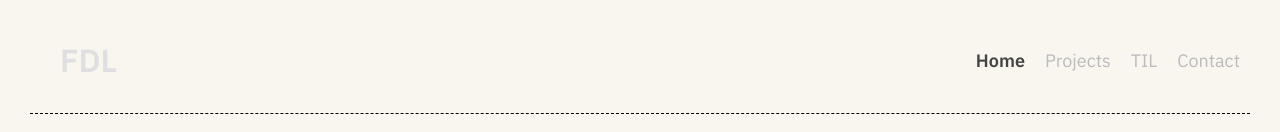
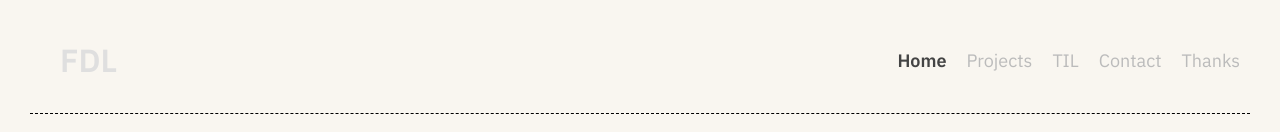
Before and after one commit to francoisedumas/fdlab, a Vue app: page / in a window 1280 px wide. Shown: the top 132 px of the page. Built offline with nearby package versions, Linux system fonts and the light colour scheme.

Commit message:
Link to thanks

```diff
--- a/src/components/NavBar.vue
+++ b/src/components/NavBar.vue
@@ -6,6 +6,7 @@
       <router-link :to="{ name: 'Projects' }">Projects</router-link>
       <router-link :to="{ name: 'Til' }">TIL</router-link>
       <router-link :to="{ name: 'Contact' }">Contact</router-link>
+      <router-link :to="{ name: 'Thanks' }">Thanks</router-link>
     </nav>
   </header>
 </template>
```
